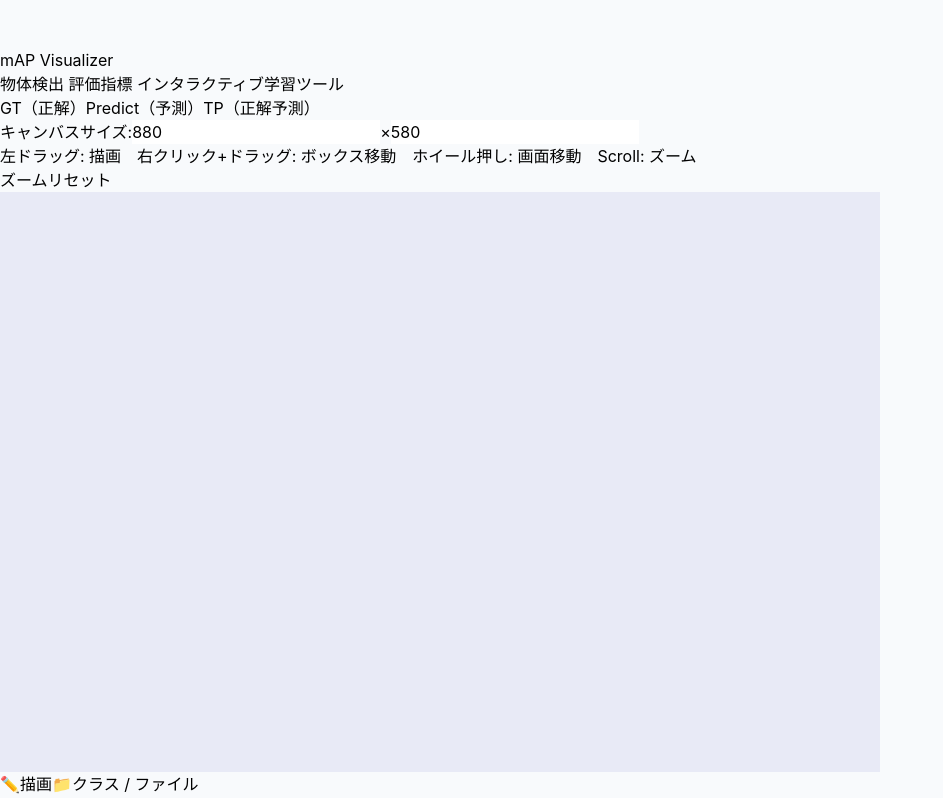
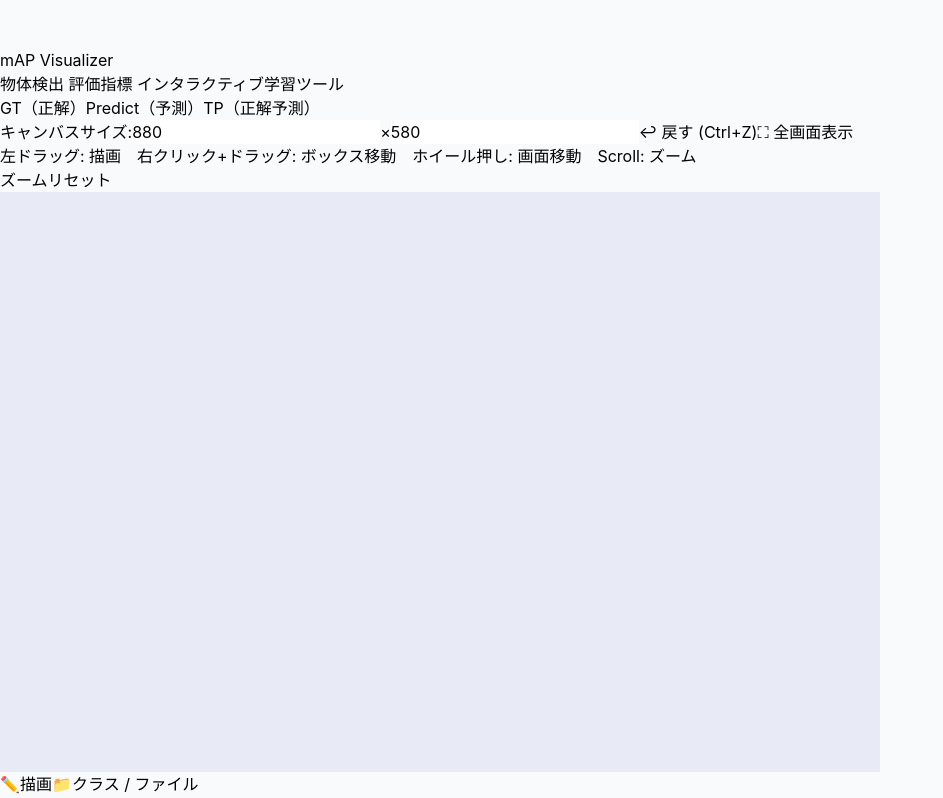
Before and after one commit to SakaiAtsuya14/map-visualizer, a React (Vite) app: page / in a window 1280 px wide. Shown: the part 2560-3358 px from the top of the page, without its empty margins (0-943 px from the left). Built offline with nearby package versions, Linux system fonts and the light colour scheme.

Commit message:
Add undo history (Ctrl+Z) and full-screen canvas mode

```diff
--- a/src/App.tsx
+++ b/src/App.tsx
@@ -1,4 +1,4 @@
-import { useState, useMemo, useCallback } from 'react';
+import { useState, useMemo, useCallback, useRef, useEffect } from 'react';
 import { v4 as uuidv4 } from 'uuid';
 import Header from './components/Header';
 import Canvas from './components/Canvas';
@@ -43,6 +43,52 @@ export default function App() {
   });
   const [metrics, setMetrics] = useState<MetricsResult>(() => calculateMetrics([], []));
   const [prThreshold, setPrThreshold] = useState('0.50');
+  const [isFullScreen, setIsFullScreen] = useState(false);
+  const [windowSize, setWindowSize] = useState({ w: window.innerWidth, h: window.innerHeight });
+
+  // History for Undo (Ctrl+Z)
+  const historyRef = useRef<{ gt: BoundingBox[], predict: BoundingBox[] }[]>([]);
+  const currentBoxesRef = useRef({ gt: gtBoxes, predict: predictBoxes });
+  useEffect(() => {
+    currentBoxesRef.current = { gt: gtBoxes, predict: predictBoxes };
+  }, [gtBoxes, predictBoxes]);
+
+  const saveHistory = useCallback(() => {
+    historyRef.current = [...historyRef.current, currentBoxesRef.current].slice(-50);
+  }, []);
+
+  const handleUndo = useCallback(() => {
+    const hist = historyRef.current;
+    if (hist.length > 0) {
+      const last = hist[hist.length - 1];
+      historyRef.current = hist.slice(0, -1);
+      setGtBoxes(last.gt);
+      setPredictBoxes(last.predict);
+      if (selectedBoxId && !last.gt.find(b => b.id === selectedBoxId) && !last.predict.find(b => b.id === selectedBoxId)) {
+        setSelectedBoxId(null);
+      }
+    }
+  }, [selectedBoxId]);
+
+  useEffect(() => {
+    const handleKeyDown = (e: KeyboardEvent) => {
+      if ((e.ctrlKey || e.metaKey) && e.key.toLowerCase() === 'z') {
+        const t = e.target as HTMLElement;
+        if (t.tagName === 'INPUT' || t.tagName === 'TEXTAREA' || t.tagName === 'SELECT') return;
+        e.preventDefault();
+        handleUndo();
+      }
+    };
+    window.addEventListener('keydown', handleKeyDown);
+    return () => window.removeEventListener('keydown', handleKeyDown);
+  }, [handleUndo]);
+
+  useEffect(() => {
+    if (!isFullScreen) return;
+    const handleResize = () => setWindowSize({ w: window.innerWidth, h: window.innerHeight });
+    window.addEventListener('resize', handleResize);
+    return () => window.removeEventListener('resize', handleResize);
+  }, [isFullScreen]);
 
   const handleAddClass = useCallback((classId: number, name: string) => {
     const id = uuidv4();
@@ -51,6 +97,7 @@ export default function App() {
   }, [classes.length]);
 
   const handleUpdateClass = useCallback((id: string, updates: Partial<Pick<ClassDef, 'classId' | 'name' | 'color'>>) => {
+    if (updates.name !== undefined) saveHistory();
     setClasses(prev => prev.map(c => c.id === id ? { ...c, ...updates } : c));
     if (updates.name !== undefined) {
       const newLabel = updates.name;
@@ -58,9 +105,10 @@ export default function App() {
       setGtBoxes(prev => prev.map(syncLabel));
       setPredictBoxes(prev => prev.map(syncLabel));
     }
-  }, []);
+  }, [saveHistory]);
 
   const handleDeleteClass = useCallback((id: string) => {
+    saveHistory();
     setClasses(prev => prev.filter(c => c.id !== id));
     if (currentClassId === id) setCurrentClassId('');
     const clearClass = (b: BoundingBox) =>
@@ -87,6 +135,7 @@ export default function App() {
   }, []);
 
   const handleUploadBoxes = useCallback(async (file: File, type: 'gt' | 'predict') => {
+    saveHistory();
     const text = await file.text();
     const ext = file.name.split('.').pop()?.toLowerCase() ?? '';
     const scaleX = bgImageSize ? canvasW / bgImageSize.w : 1;
@@ -141,9 +190,10 @@ export default function App() {
 
     setGtBoxes(type === 'gt' ? updateBoxes(newBoxes) : updateBoxes(nextGt));
     setPredictBoxes(type === 'predict' ? updateBoxes(newBoxes) : updateBoxes(nextPredict));
-  }, [bgImageSize, gtBoxes, predictBoxes, currentClassId, canvasW, canvasH]);
+  }, [bgImageSize, gtBoxes, predictBoxes, currentClassId, canvasW, canvasH, saveHistory]);
 
   const handleAddBox = useCallback((geom: { x: number; y: number; width: number; height: number; type: 'gt' | 'predict' }) => {
+    saveHistory();
     const cls = classes.find(c => c.id === currentClassId);
     const newBox: BoundingBox = {
       id: uuidv4(), ...geom,
@@ -154,23 +204,26 @@ export default function App() {
     if (geom.type === 'gt') setGtBoxes(prev => [...prev, newBox]);
     else setPredictBoxes(prev => [...prev, newBox]);
     setSelectedBoxId(newBox.id);
-  }, [classes, currentClassId, currentConfidence]);
+  }, [classes, currentClassId, currentConfidence, saveHistory]);
 
   const handleUpdateBox = useCallback((id: string, updates: Partial<BoundingBox>) => {
+    saveHistory();
     const enriched = updates.classId !== undefined
       ? { ...updates, label: classLabel(classes.find(c => c.id === updates.classId)) }
       : updates;
     setGtBoxes(prev => prev.map(b => b.id === id ? { ...b, ...enriched } : b));
     setPredictBoxes(prev => prev.map(b => b.id === id ? { ...b, ...enriched } : b));
-  }, [classes]);
+  }, [classes, saveHistory]);
 
   const handleDeleteBox = useCallback((id: string) => {
+    saveHistory();
     setGtBoxes(prev => prev.filter(b => b.id !== id));
     setPredictBoxes(prev => prev.filter(b => b.id !== id));
     if (selectedBoxId === id) setSelectedBoxId(null);
-  }, [selectedBoxId]);
+  }, [selectedBoxId, saveHistory]);
 
   const handleConvertBox = useCallback((id: string) => {
+    saveHistory();
     const gtBox = gtBoxes.find(b => b.id === id);
     if (gtBox) {
       setGtBoxes(prev => prev.filter(b => b.id !== id));
@@ -182,7 +235,7 @@ export default function App() {
       setPredictBoxes(prev => prev.filter(b => b.id !== id));
       setGtBoxes(prev => [...prev, { ...predBox, type: 'gt', confidence: undefined }]);
     }
-  }, [gtBoxes, predictBoxes, currentConfidence]);
+  }, [gtBoxes, predictBoxes, currentConfidence, saveHistory]);
 
   const liveIouMatrix = useMemo(
     () => buildIouMatrix(gtBoxes, predictBoxes),
@@ -223,16 +276,33 @@ export default function App() {
             <div className="flex flex-col gap-5">
               {/* Top Row: Canvas & Sidebar */}
               <div className="flex gap-5 items-start">
-                <div className="shrink-0" style={{ width: 912 }}>
-                  <div className="bg-white rounded-xl shadow-sm border border-gray-200 p-4">
+                <div
+                  className={isFullScreen ? "fixed inset-0 z-50 bg-gray-900/90 p-4 flex items-center justify-center backdrop-blur-sm" : "shrink-0"}
+                  style={!isFullScreen ? { width: 912 } : {}}
+                >
+                  <div
+                    className={`bg-white rounded-xl shadow-sm border border-gray-200 p-4 flex flex-col ${isFullScreen ? "w-full h-full" : ""}`}
+                    style={isFullScreen ? { maxWidth: '100%', maxHeight: '100%' } : {}}
+                  >
                     <div className="flex items-center gap-2 mb-3">
                       <span className="text-xs font-semibold text-gray-500 uppercase tracking-wide">キャンバスサイズ:</span>
                       <input type="number" value={canvasW} onChange={e => setCanvasW(Number(e.target.value) || 1)} className="w-16 text-xs border border-gray-300 rounded px-1.5 py-1 text-center font-mono focus:border-indigo-400 outline-none" />
                       <span className="text-gray-400 text-xs">×</span>
                       <input type="number" value={canvasH} onChange={e => setCanvasH(Number(e.target.value) || 1)} className="w-16 text-xs border border-gray-300 rounded px-1.5 py-1 text-center font-mono focus:border-indigo-400 outline-none" />
+
+                      <button onClick={handleUndo} title="Ctrl+Z"
+                        className="ml-auto text-xs bg-gray-100 text-gray-700 px-3 py-1.5 rounded hover:bg-gray-200 transition font-medium flex items-center gap-1">
+                        ↩ 戻す (Ctrl+Z)
+                      </button>
+                      <button onClick={() => setIsFullScreen(!isFullScreen)}
+                        className="text-xs bg-indigo-100 text-indigo-700 px-3 py-1.5 rounded hover:bg-indigo-200 transition font-medium">
+                        {isFullScreen ? '✕ 画面を戻す' : '⛶ 全画面表示'}
+                      </button>
                     </div>
+                    <div className={isFullScreen ? "flex-1 w-full" : ""}>
                       <Canvas
-                      width={880} height={580}
+                        width={isFullScreen ? windowSize.w - 64 : 880}
+                        height={isFullScreen ? windowSize.h - 120 : 580}
                         contentWidth={canvasW} contentHeight={canvasH}
                         gtBoxes={gtBoxes} predictBoxes={predictBoxes}
                       mode={mode} bgColor="#e8eaf6" bgImage={bgImage}
@@ -242,6 +312,7 @@ export default function App() {
                         classes={classes}
                         labelDisplay={labelDisplay}
                       />
+                    </div>
                   </div>
                 </div>
 
```
Lines whose indentation alone changed are shown as unchanged.
